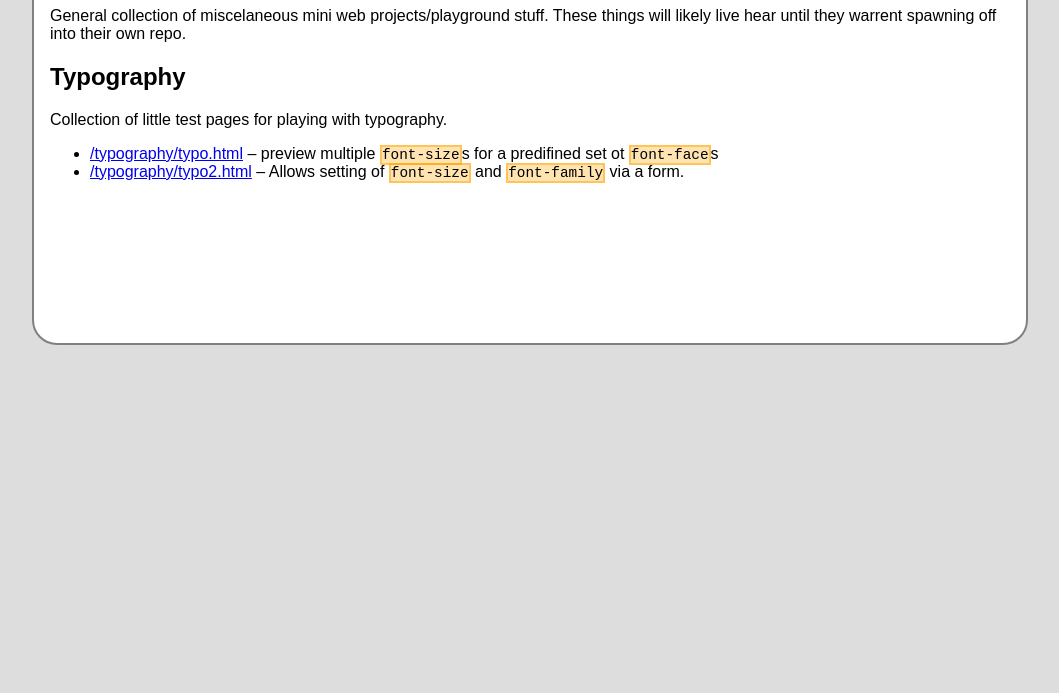
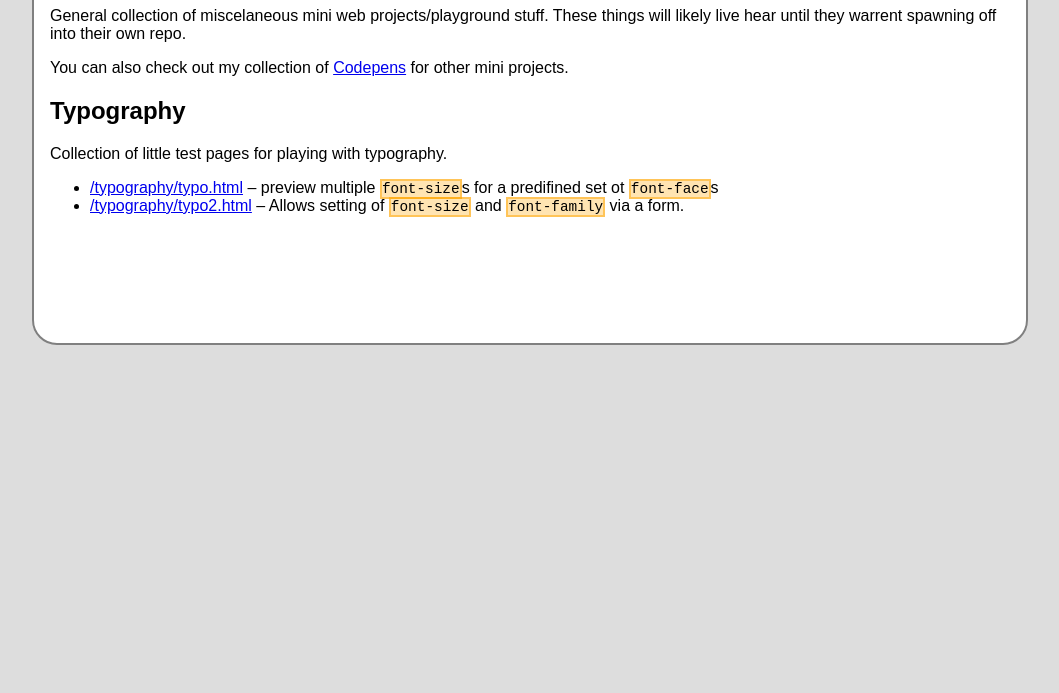
Before and after one commit to mackking/webplayground, a plain HTML site: page index.html in a window 1280 px wide. Shown: the part 107-800 px from the top of the page, without its empty margins (110-1169 px from the left). Drawn offline with Linux system fonts and the light colour scheme.

Commit message:
added link to codepen account

```diff
--- a/index.html
+++ b/index.html
@@ -38,6 +38,8 @@
 
 	<p>General collection of miscelaneous mini web projects/playground stuff. These things will likely live hear until they warrent spawning off into their own repo.</p>
 
+    <p>You can also check out my collection of <a href="http://codepen.io/mackking">Codepens</a> for other mini projects.</p>
+
 	<h2>Typography</h2>
 
 	<p>Collection of little test pages for playing with typography.</p>
```
